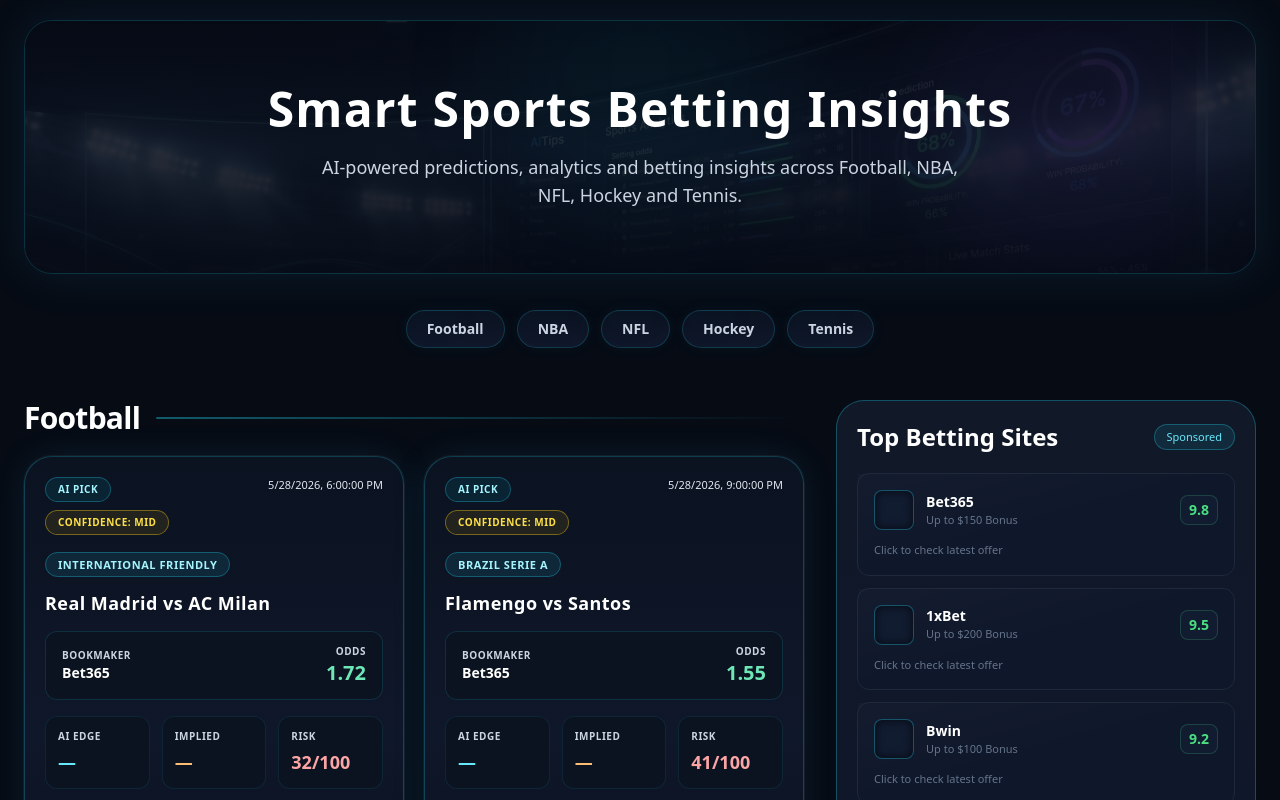
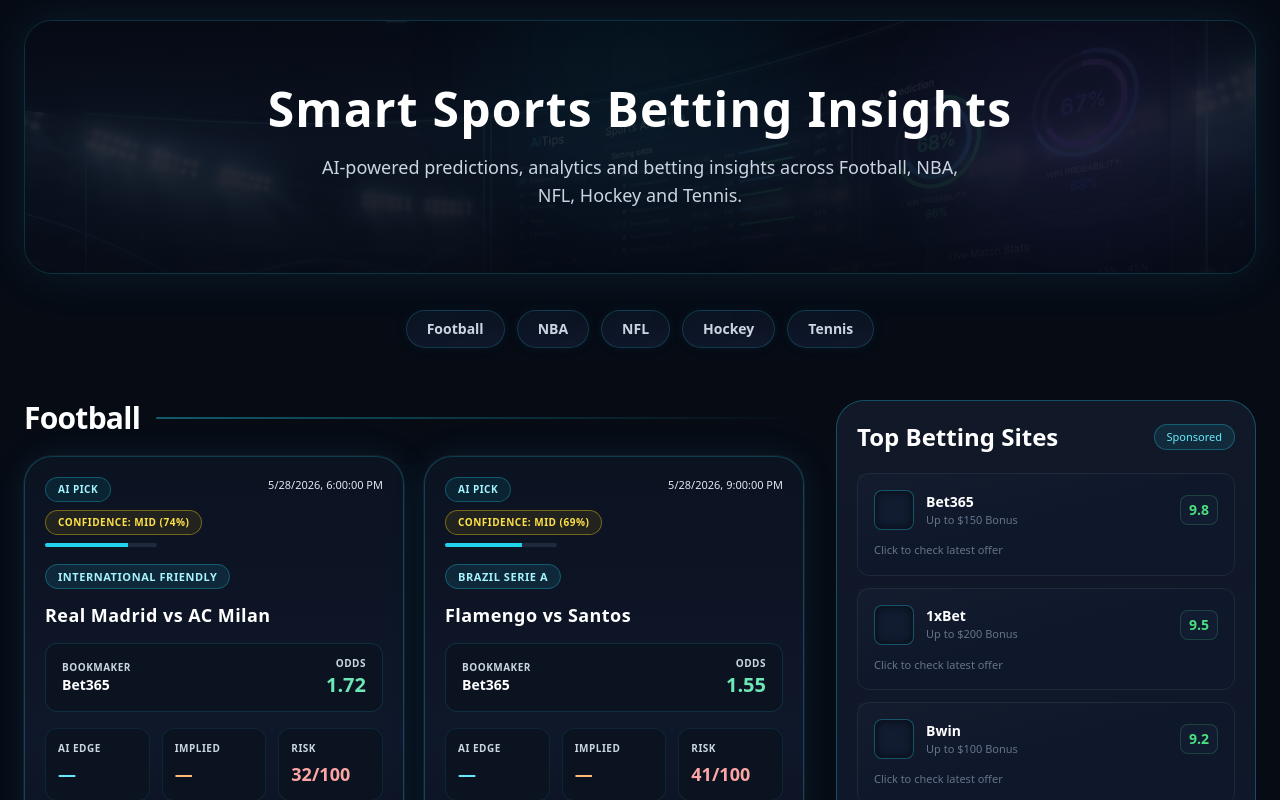
Before and after one commit to Peterson1979/ai-bet, a Next.js app: page / in a window 1280 px wide. Shown: the top 800 px of the page. Built offline with nearby package versions, Linux system fonts and the light colour scheme.

Commit message:
matchcard ai ux upgrade + confidence system + progress bar

```diff
--- a/app/components/MatchCard.tsx
+++ b/app/components/MatchCard.tsx
@@ -5,7 +5,7 @@ type Props = {
 };
 
 function getConfidenceLevel(confidence?: number) {
-  if (!confidence) return "low";
+  if (confidence === undefined || confidence === null) return "low";
   if (confidence >= 75) return "high";
   if (confidence >= 50) return "mid";
   return "low";
@@ -22,17 +22,22 @@ function getConfidenceColor(level: string) {
   }
 }
 
+function getConfidenceProgress(confidence?: number) {
+  if (!confidence) return 0;
+  return Math.max(0, Math.min(100, confidence));
+}
+
 export default function MatchCard({ data }: Props) {
-  const edge = data.edge;
-  const implied = data.impliedProbability;
-  const bestOdds = data.bestOdds;
+  const edge = data.edge ?? 0;
+  const implied = data.impliedProbability ?? 0;
+  const bestOdds = data.bestOdds ?? data.odds;
 
   const confidenceLevel = getConfidenceLevel(data.confidence);
   const confidenceStyle = getConfidenceColor(confidenceLevel);
+  const confidenceProgress = getConfidenceProgress(data.confidence);
 
   return (
-    <article
-      className="
+    <article className="
       relative overflow-hidden
       rounded-[28px]
       border border-cyan-400/25
@@ -45,28 +50,33 @@ export default function MatchCard({ data }: Props) {
       hover:border-cyan-300/60
       hover:shadow-[0_0_60px_rgba(56,189,248,0.25)]
       hover:ring-cyan-400/20
-      "
-    >
+    ">
+
       {/* TOP BAR */}
       <div className="relative flex items-start justify-between mb-4">
         <div className="flex flex-col gap-2">
+
           {/* AI PICK BADGE */}
           <span className="rounded-full border border-cyan-400/30 bg-cyan-500/10 px-3 py-1 text-[10px] font-bold uppercase tracking-wider text-cyan-200 w-fit">
             AI PICK
           </span>
 
           {/* CONFIDENCE BADGE */}
-          <span
-            className={`rounded-full border px-3 py-1 text-[10px] font-bold uppercase tracking-wider w-fit ${confidenceStyle}`}
-          >
-            confidence: {confidenceLevel}
+          <span className={`rounded-full border px-3 py-1 text-[10px] font-bold uppercase tracking-wider w-fit ${confidenceStyle}`}>
+            confidence: {confidenceLevel} ({data.confidence ?? 0}%)
           </span>
+
+          {/* PROGRESS BAR */}
+          <div className="w-28 h-1 bg-slate-800 rounded-full overflow-hidden">
+            <div
+              className="h-full bg-cyan-400"
+              style={{ width: `${confidenceProgress}%` }}
+            />
+          </div>
         </div>
 
         <span className="text-[11px] text-slate-200 font-medium">
-          {data.startTime
-            ? new Date(data.startTime).toLocaleString()
-            : "TBD"}
+          {data.startTime ? new Date(data.startTime).toLocaleString() : "TBD"}
         </span>
       </div>
 
@@ -105,13 +115,14 @@ export default function MatchCard({ data }: Props) {
             Odds
           </p>
           <p className="text-xl font-black text-emerald-300">
-            {bestOdds ?? data.odds ?? "—"}
+            {bestOdds}
           </p>
         </div>
       </div>
 
       {/* AI METRICS */}
       <div className="relative mt-4 grid grid-cols-3 gap-3">
+
         <div className="rounded-xl border border-cyan-400/10 bg-[#0B1220] p-3">
           <p className="text-[10px] uppercase tracking-wider text-slate-300 font-semibold">
             AI Edge
@@ -140,7 +151,7 @@ export default function MatchCard({ data }: Props) {
         </div>
       </div>
 
-      {/* AI REASONING STRIP (NEW UX LAYER) */}
+      {/* AI REASONING */}
       <div className="relative mt-4 rounded-xl border border-cyan-400/20 bg-gradient-to-r from-[#0B1220] to-[#0E1A2B] p-3">
         <p className="text-[10px] uppercase tracking-wider text-cyan-300 font-bold">
           AI Reasoning
```
Lines whose indentation alone changed are shown as unchanged.
